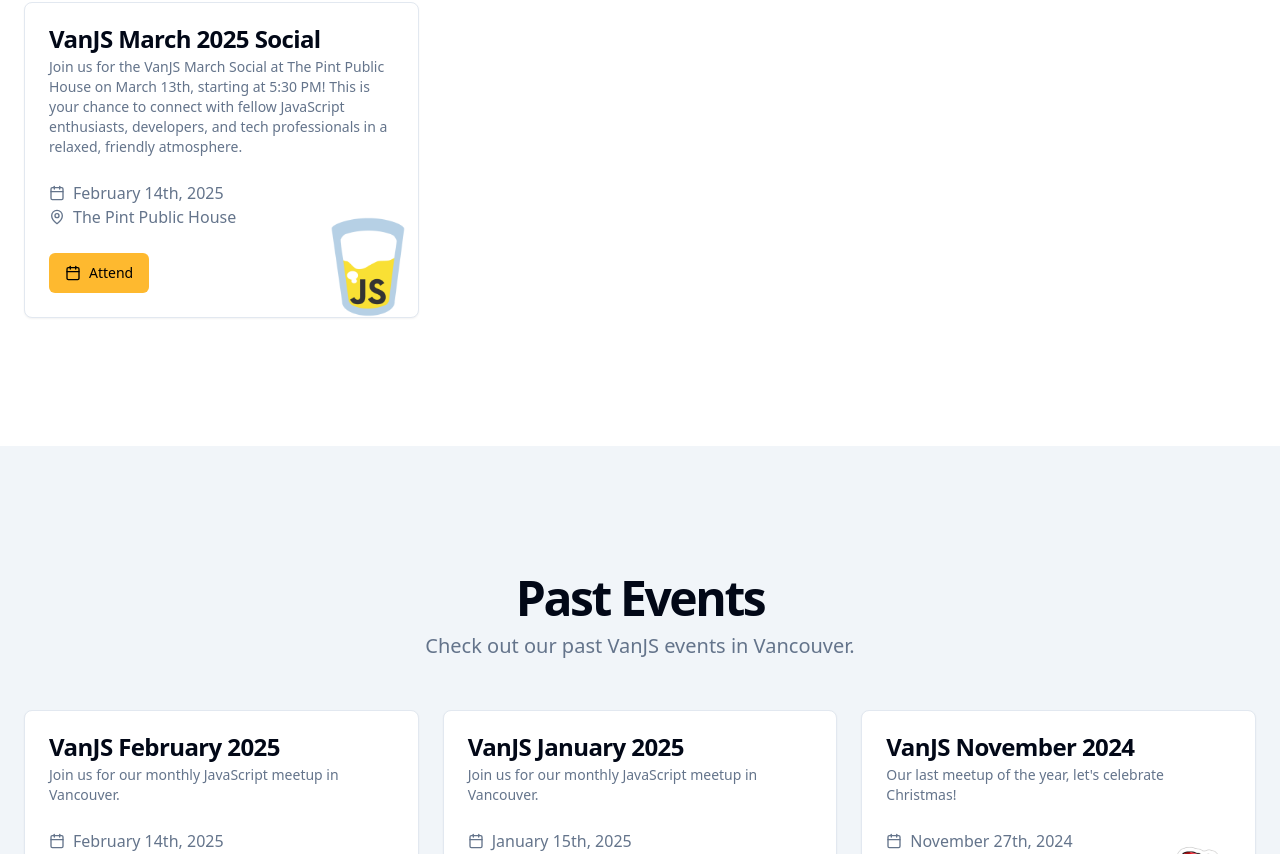
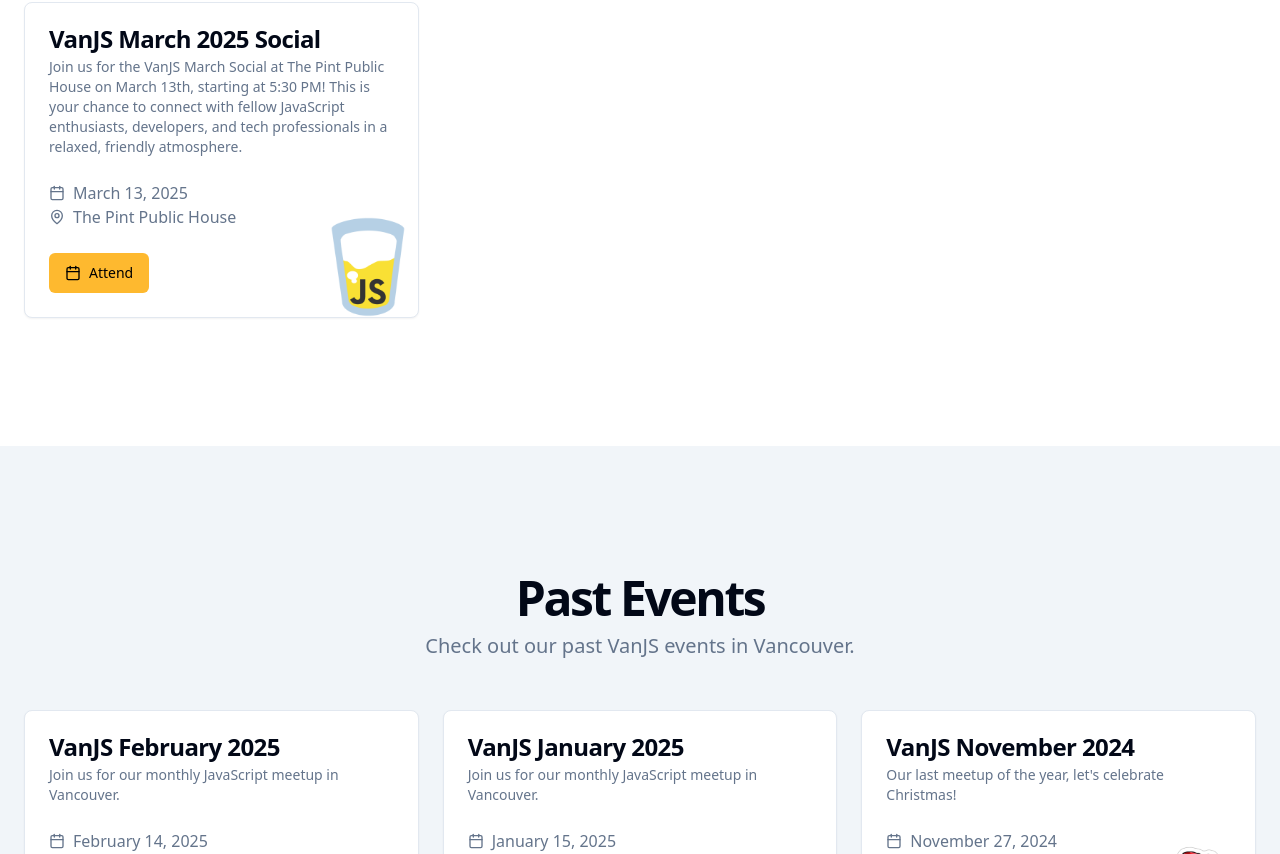
Before and after one commit to VanJS/vanjs.github.io, a Next.js app: page / in a window 1280 px wide. Shown: the part 1246-2100 px from the top of the page. Built offline with nearby package versions, Linux system fonts and the light colour scheme.

Commit message:
fix events

```diff
--- a/src/data/events.js
+++ b/src/data/events.js
@@ -1,7 +1,7 @@
 export const events = [
   {
     title: "VanJS March 2025 Social",
-    date: "February 14th, 2025",
+    date: "March 13, 2025",
     location: "The Pint Public House",
     description:
       "​Join us for the VanJS March Social at The Pint Public House on March 13th, starting at 5:30 PM! This is your chance to connect with fellow JavaScript enthusiasts, developers, and tech professionals in a relaxed, friendly atmosphere.",
@@ -13,7 +13,7 @@
 export const pastEvents = [
   {
     title: "VanJS February 2025",
-    date: "February 14th, 2025",
+    date: "February 14, 2025",
     location: "Northeastern University",
     description: "Join us for our monthly JavaScript meetup in Vancouver.",
     link: "https://lu.ma/envtw86c",
@@ -21,7 +21,7 @@
   },
   {
     title: "VanJS January 2025",
-    date: "January 15th, 2025",
+    date: "January 15, 2025",
     location: "Northeastern University",
     description: "Join us for our monthly JavaScript meetup in Vancouver.",
     link: "https://lu.ma/31v7unvd",
@@ -29,7 +29,7 @@
   },
   {
     title: "VanJS November 2024",
-    date: "November 27th, 2024",
+    date: "November 27, 2024",
     location: "Thinkific",
     description: "Our last meetup of the year, let's celebrate Christmas!",
     link: "https://lu.ma/xqltcoi6",
```
